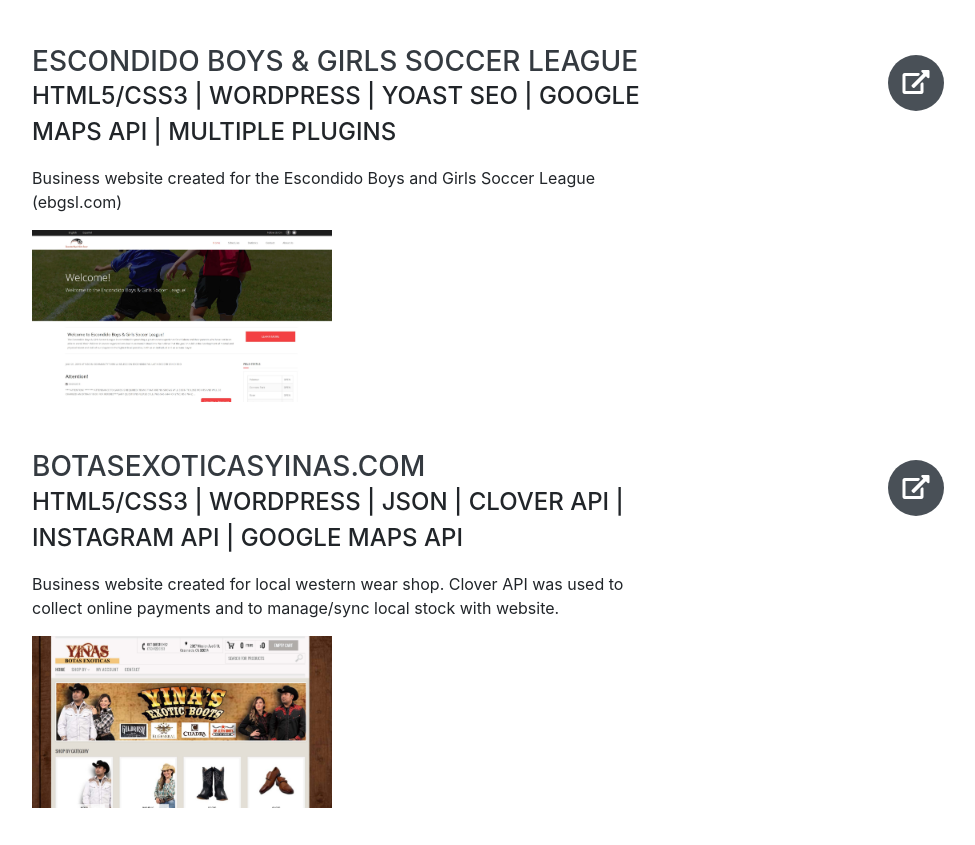
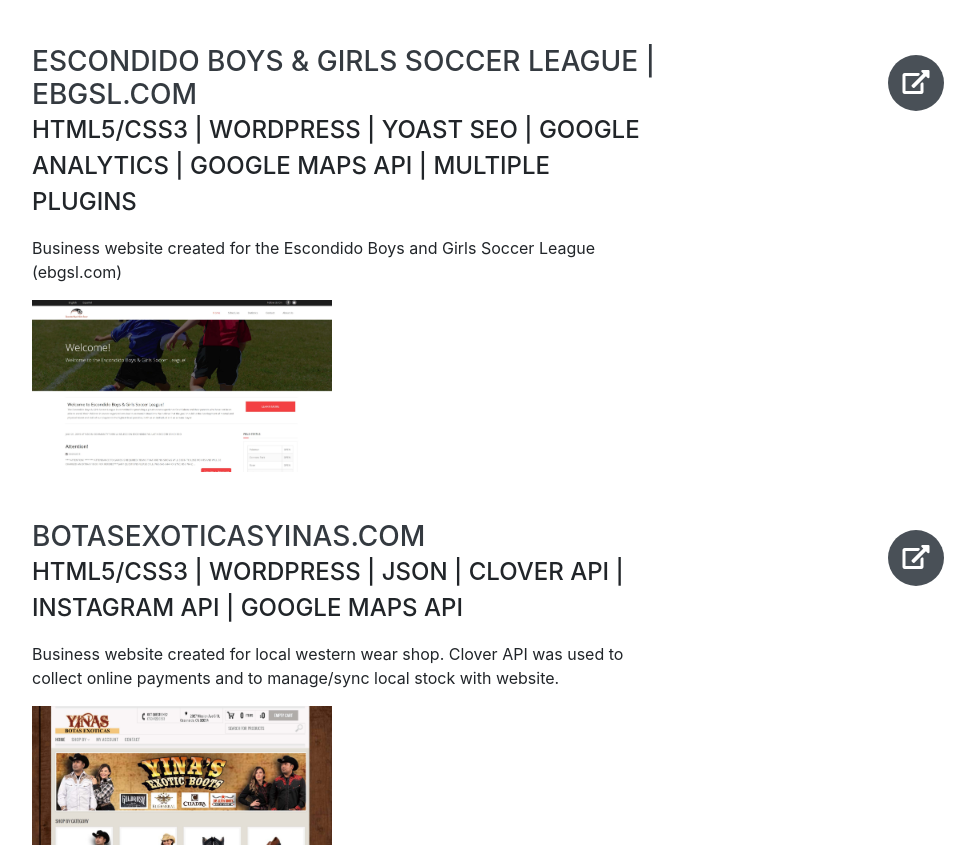
Before and after one commit to erwinangeles/erwinangeles.github.io, a website with bundled scripts: page index.html in a window 1280 px wide. Shown: the part 2917-3762 px from the top of the page, without its empty margins (288-1263 px from the left). Built offline with nearby package versions, Linux system fonts and the light colour scheme; a web font is replaced by a local one.

Commit message:
updated heading tags and text

```diff
--- a/index.html
+++ b/index.html
@@ -189,8 +189,8 @@
 
         <div class="resume-item d-flex flex-column flex-md-row justify-content-between mb-5">
           <div class="resume-content">
-            <h3 class="mb-0">Escondido Boys & Girls Soccer League</h3>
-            <div class="subheading mb-3">HTML5/CSS3 | WordPress | Yoast SEO | Google Maps API | Multiple Plugins</div>
+            <h3 class="mb-0">Escondido Boys & Girls Soccer League | <a href="https://ebgsl.com" style="color: #343A40">ebgsl.com</a></h3>
+            <div class="subheading mb-3">HTML5/CSS3 | WordPress | Yoast SEO | Google Analytics | Google Maps API | Multiple Plugins</div>
             <p>Business website created for the Escondido Boys and Girls Soccer League (ebgsl.com)</p>
         <img src="https://github.com/erwinangeles/erwinangeles.github.io/raw/master/img/ebgsl.jpg" width="300">
         </div>
```
